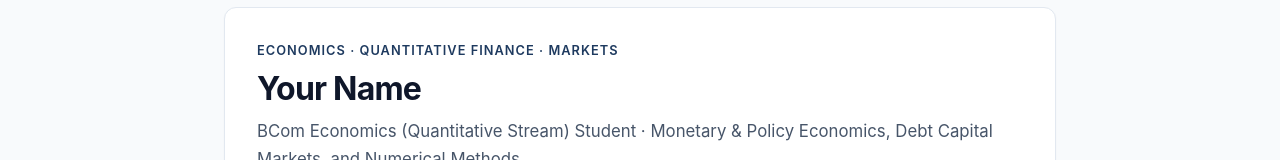
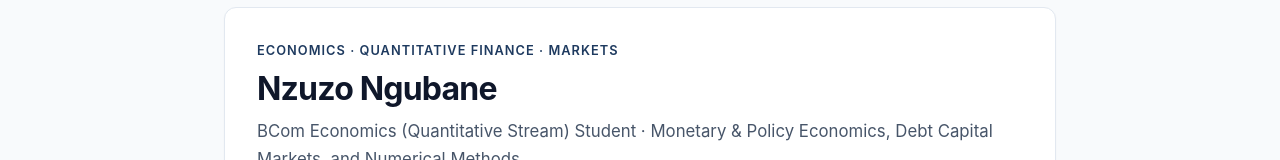
Before and after one commit to NzuzoBNgubane/nzuzobngubane.github.io, a plain HTML site: page index.html in a window 1280 px wide. Shown: the part 136-296 px from the top of the page. Drawn offline with Linux system fonts and the light colour scheme.

Commit message:
Update index.html

```diff
--- a/index.html
+++ b/index.html
@@ -315,7 +315,7 @@
   <main>
     <section class="hero" aria-label="Introduction">
       <div class="eyebrow">Economics · Quantitative Finance · Markets</div>
-      <h1>Your Name</h1>
+      <h1>Nzuzo Ngubane</h1>
       <p class="subtitle">BCom Economics (Quantitative Stream) Student · Monetary &amp; Policy Economics, Debt Capital Markets, and Numerical Methods</p>
       <p class="bio">
         I study quantitative economics and build reproducible Python tools for numerical simulation,
```
